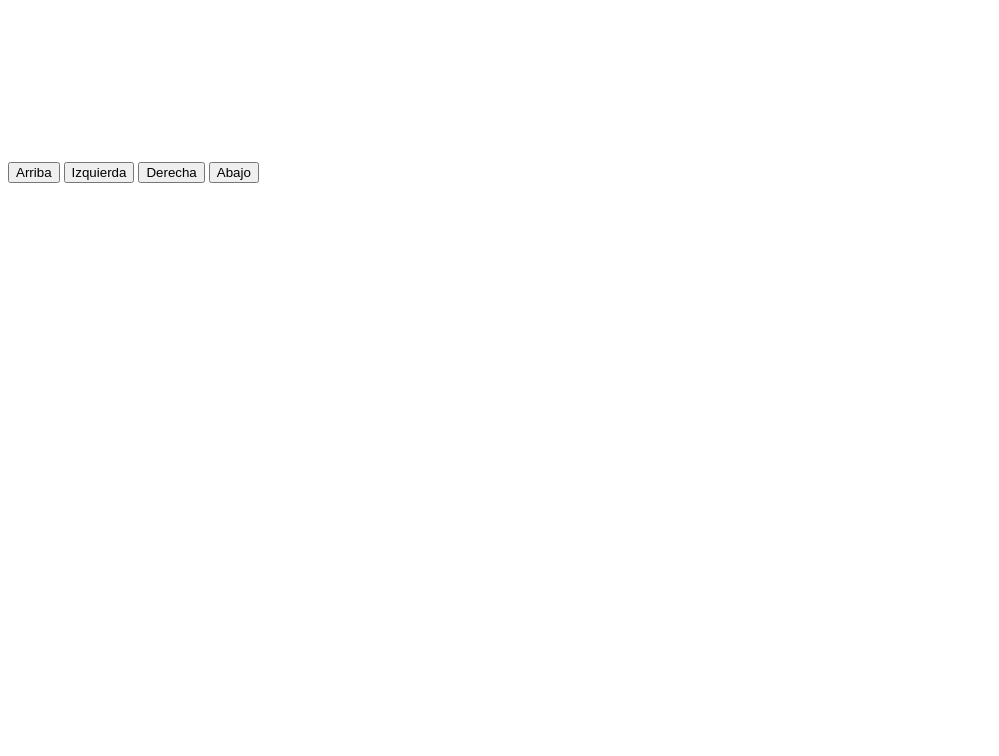
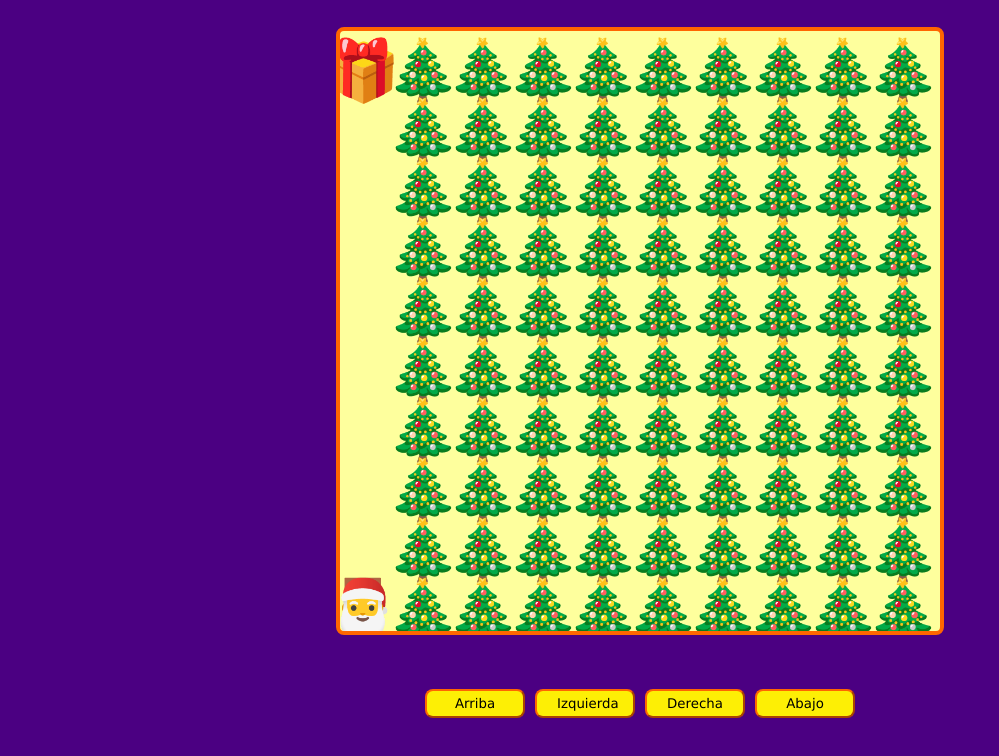
Before and after one commit to NicolasColombero88/JavaScript-Game, a plain HTML site: page index.html in a window 1280 px wide. Shown: the whole page, without its empty margins (0-999 px from the left). Drawn offline with Linux system fonts and the light colour scheme.

Commit message:
se suben mas archivos

```diff
--- a/index.html
+++ b/index.html
@@ -1,21 +1,30 @@
 <!DOCTYPE html>
 <html lang="en">
+
 <head>
     <meta charset="UTF-8">
     <meta http-equiv="X-UA-Compatible" content="IE=edge">
     <meta name="viewport" content="width=device-width, initial-scale=1.0">
+    <link rel="stylesheet" href="styles.css">
+
     <title>JavaScript - Game</title>
 </head>
+
 <body>
+    <div class="game-container">
         <canvas class="game"></canvas>
-    <div class="botonera">
+        <div class="btns">
             <button class="up">Arriba</button>
             <button class="left">Izquierda</button>
             <button class="right">Derecha</button>
             <button class="down">Abajo</button>
         </div>
-    <div class="info">
+        <div class="messages">
 
         </div>
+    </div>
+    <script src="map.js"></script>
+    <script src="main.js"></script>
 </body>
+
 </html>
--- a/main.js
+++ b/main.js
@@ -0,0 +1,136 @@
+const canvas = document.querySelector(".game");
+const game = canvas.getContext("2d");
+
+const btnUp = document.querySelector(".up");
+const btnLeft = document.querySelector(".left");
+const btnRight = document.querySelector(".right");
+const btnDown = document.querySelector(".down");
+
+var elementSize;
+var canvasSize;
+var level = 0;
+var passLevel = false;
+
+window.addEventListener("load", generateCanvas);
+window.addEventListener("resize", generateCanvas);
+
+const playerPosition = {
+  x: undefined,
+  y: undefined
+}
+
+const giftPosition = {
+  x: undefined,
+  y: undefined
+}
+
+function generateCanvas() {
+
+  if (window.innerWidth > window.innerHeight) {
+    canvasSize = window.innerHeight * 0.75;
+  } else {
+    canvasSize = window.innerWidth * 0.75;
+  }
+
+  canvas.setAttribute("width", canvasSize);
+  canvas.setAttribute("height", canvasSize);
+
+  elementSize = canvasSize / 10;
+
+  startGame(elementSize);
+}
+
+function startGame(element) {
+  game.textAlign = "end";
+  game.font = element + "px san-serif";
+
+  if(passLevel == true){
+    level ++
+  }
+
+  const map = maps[level];
+  const mapRow = map.trim().split('\n');
+  const rederMap = mapRow.map(col => col.trim().split(''))
+
+  game.clearRect(0,0, canvasSize, canvasSize);
+
+  rederMap.forEach((row, rowIndex) => {
+    row.forEach((col, colIndex) => {
+
+      const emoji = emojis[col]
+
+      let emojiPosX = element + (element * colIndex);
+      let emojiPosY = element + (element * rowIndex);
+
+      if(col == 'I'){
+        giftPosition.x = colIndex;
+        giftPosition.y = rowIndex;
+      }
+
+
+      if(col == 'O'){
+        if(!playerPosition.x && ! playerPosition.y || passLevel == true){
+          playerPosition.x = emojiPosX;
+          playerPosition.y = emojiPosY;
+
+          passLevel = false
+        }
+      }
+
+      game.fillText(emoji, emojiPosX, emojiPosY)
+    })
+  });
+
+  movePlayer()
+  giftColition()
+
+  console.log([playerPosition.x, giftPosition.x, playerPosition.y,giftPosition.y])
+}
+
+function movePlayer(){
+  game.fillText(emojis['PLAYER'], playerPosition.x, playerPosition.y)
+}
+
+function giftColition(){
+  if(playerPosition.x - elementSize -giftPosition.x && Math.ceil(playerPosition.y-elementSize) == Math.ceil(giftPosition.y)){
+    passLevel = true;
+    startGame(elementSize)
+  }
+}
+
+
+window.addEventListener('keydown', moveByKey)
+btnUp.addEventListener('click', moveUp)
+btnLeft.addEventListener('click', moveLeft)
+btnRight.addEventListener('click', moveRight)
+btnDown.addEventListener('click', moveDown)
+
+function moveByKey(e){
+  if(e.key === 'ArrowUp') moveUp();
+  else if(e.key === 'ArrowLeft') moveLeft();
+  else if(e.key === 'ArrowRight') moveRight();
+  else if(e.key === 'ArrowDown') moveDown();
+}
+function moveUp() {
+  if(Math.ceil(playerPosition.y-elementSize)+1 > elementSize){
+    playerPosition.y -= elementSize;
+    startGame(elementSize)
+  }
+}
+function moveLeft() {
+  if(playerPosition.x > elementSize){
+  playerPosition.x -= elementSize;
+  startGame(elementSize)
+  }
+}
+function moveRight() {
+  if(playerPosition.x < Math.ceil(canvasSize-elementSize)+1)
+  playerPosition.x += elementSize;
+  startGame(elementSize)
+}
+function moveDown() {
+  if(playerPosition.y < canvasSize){
+    playerPosition.y += elementSize;
+    startGame(elementSize)
+  }
+}
--- a/map.js
+++ b/map.js
@@ -0,0 +1,53 @@
+/*
+ * Reglas:
+ * El final de cada nivel debe ser el inicio del siguiente
+*/
+
+const emojis = {
+  '-': ' ',
+  'O': '🚪',
+  'X': '🎄',
+  'I': '🎁',
+  'PLAYER': '🎅',
+  'BOMB_COLLISION': '🔥',
+  'GAME_OVER': '☠',
+  'WIN': '🎇',
+};
+
+const maps = [];
+maps.push(`
+  IXXXXXXXXX
+  -XXXXXXXXX
+  -XXXXXXXXX
+  -XXXXXXXXX
+  -XXXXXXXXX
+  -XXXXXXXXX
+  -XXXXXXXXX
+  -XXXXXXXXX
+  -XXXXXXXXX
+  OXXXXXXXXX
+`);
+maps.push(`
+  O--XXXXXXX
+  X--XXXXXXX
+  XX----XXXX
+  X--XX-XXXX
+  X-XXX--XXX
+  X-XXXX-XXX
+  XX--XX--XX
+  XX--XXX-XX
+  XXXX---IXX
+  XXXXXXXXXX
+  `);
+maps.push(`
+  I-----XXXX
+  XXXXX-XXXX
+  XX----XXXX
+  XX-XXXXXXX
+  XX-----XXX
+  XXXXXX-XXX
+  XX-----XXX
+  XX-XXXXXXX
+  XX-----OXX
+  XXXXXXXXXX
+`);
--- a/styles.css
+++ b/styles.css
@@ -0,0 +1,62 @@
+body {
+    background-color: indigo;
+    color: #fff;
+    font-family: Verdana, Geneva, Tahoma, sans-serif;
+    margin: 0;
+    padding: 0;
+  }
+
+  .game-container {
+    display: flex;
+    align-items: center;
+    justify-content: center;
+    flex-wrap: wrap;
+    height: 100vh;
+    width: 100vw;
+  }
+
+  canvas {
+    border: 4px solid #ff6600;
+    border-radius: 8px;
+    background-color: #feff9d;
+  }
+
+  .btns {
+    display: flex;
+    justify-content: center;
+    flex-wrap: wrap;
+    margin: 0 auto;
+    width: 100%;
+  }
+
+  button {
+    background-color: #fdef05;
+    border-radius: 8px;
+    border-color: #ff6600;
+    font-family: inherit;
+    margin: 0;
+    padding: 5px 20px;
+    width: 100px;
+  }
+  button:not(:last-child) {
+    margin-right: 10px;
+  }
+
+  .messages {
+    display: flex;
+    flex-wrap: wrap;
+    margin: 0 auto;
+    width: 80%;
+    max-width: 460px;
+  }
+
+  p {
+    display: block;
+    margin: 0;
+    width: 100%;
+  }
+
+  @media (max-width: 440px) {
+    button { margin-top: 25px; }
+    #up, #down { margin-left: 100%; margin-right: 100%; }
+  }
```
Lines whose indentation alone changed are shown as unchanged.
